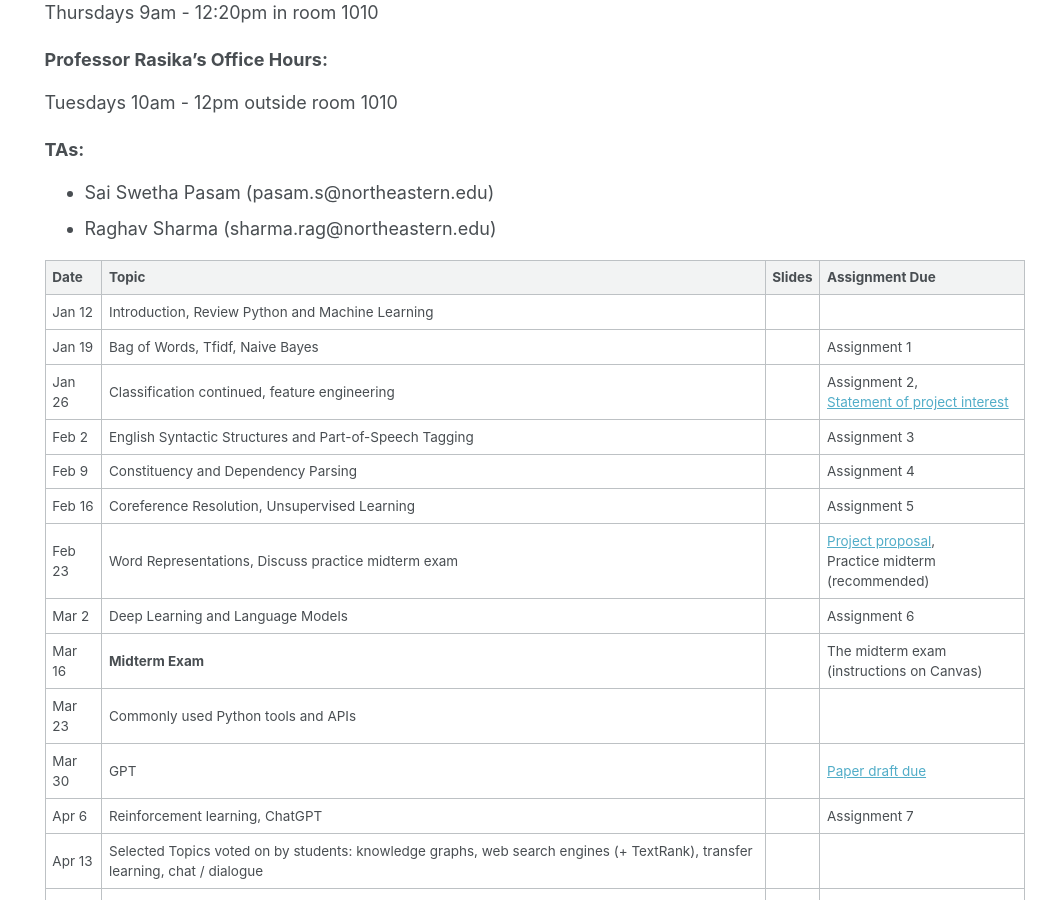
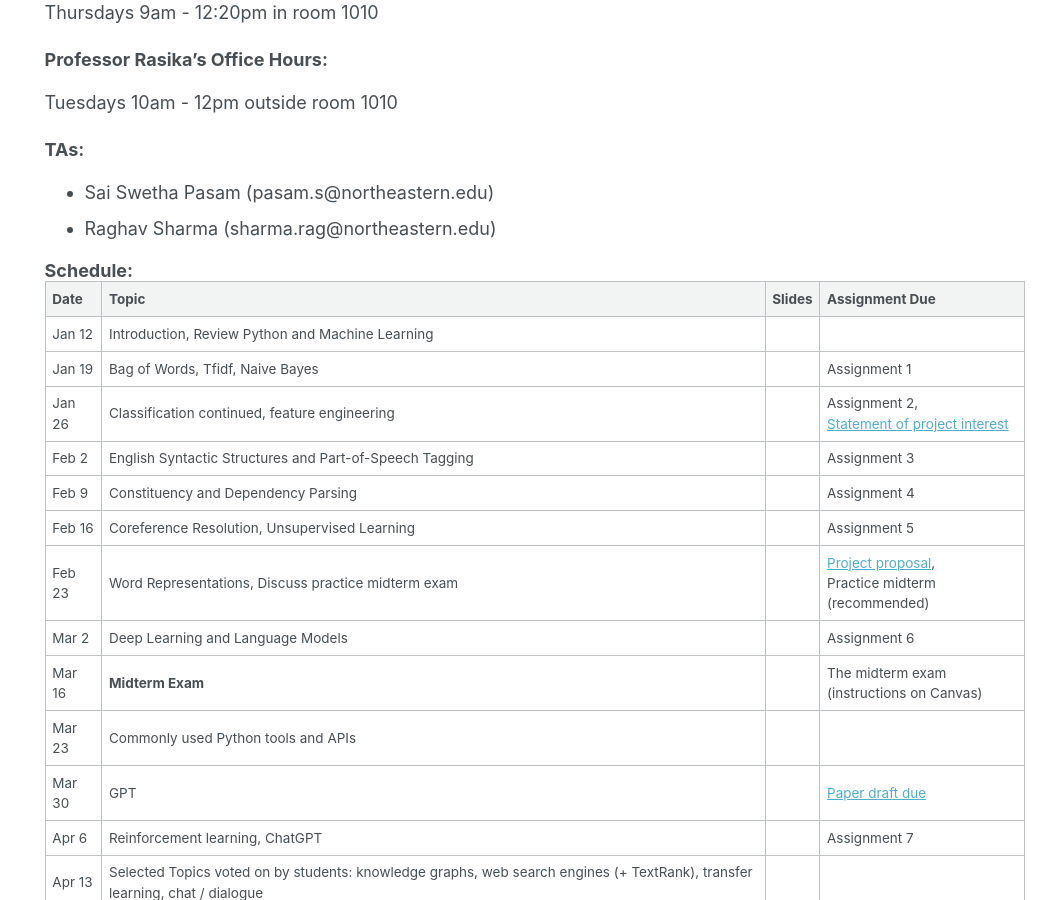
Before and after one commit to rasikabh/rasikabh.github.io, a Jekyll site: the page built from _pages/nlp2023.md, in a window 1280 px wide and 900 px high, scrolled down 381 px. Shown: the whole window, without its empty margins (237-1280 px from the left). Built offline with Jekyll 4.4.1, drawn with Linux system fonts in a browser that asks for light colours.

Commit message:
Update nlp2023.md

```diff
--- a/_pages/nlp2023.md
+++ b/_pages/nlp2023.md
@@ -32,8 +32,8 @@ Tuesdays 10am - 12pm outside room 1010
 ### TAs:
 - Sai Swetha Pasam (pasam.s@northeastern.edu)
 - Raghav Sharma (sharma.rag@northeastern.edu)
-<br/>
 
+### Schedule:
 
 
 | Date   | Topic                                                                                         | Slides | Assignment Due |
```
